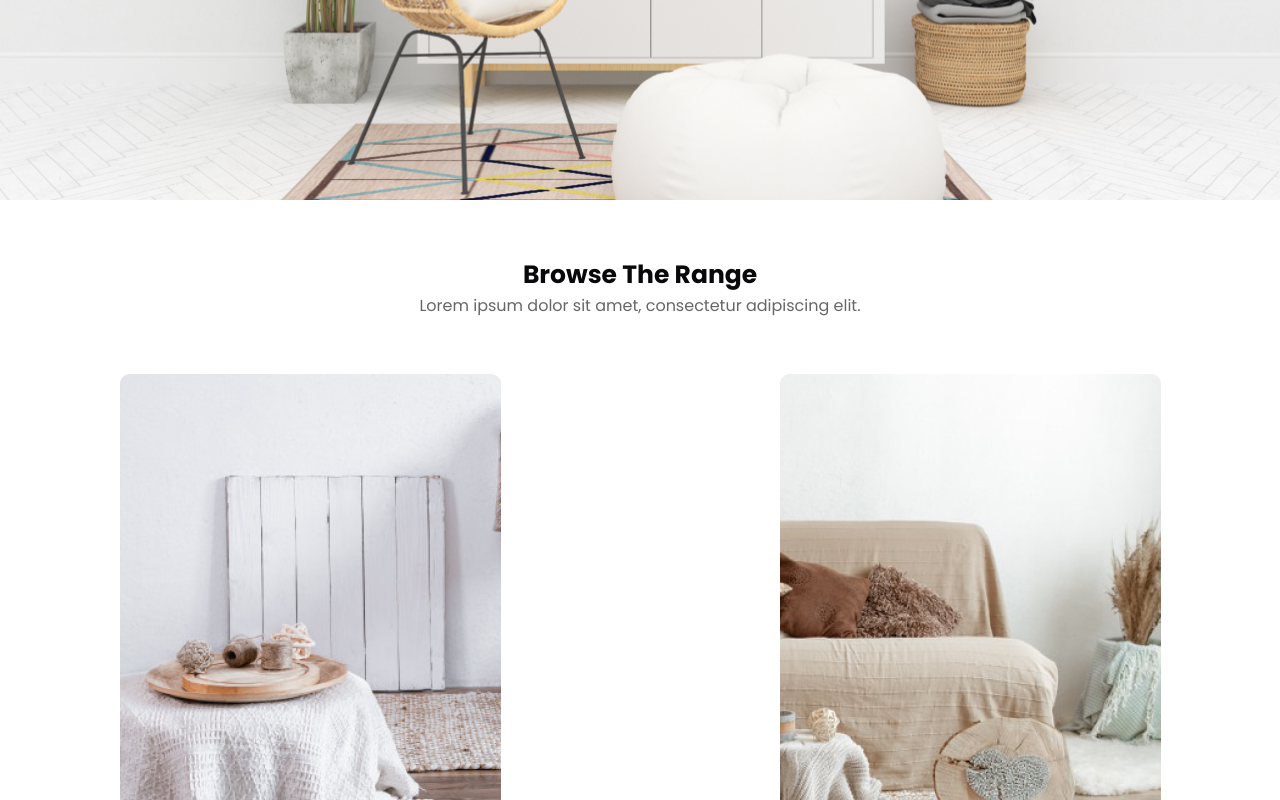
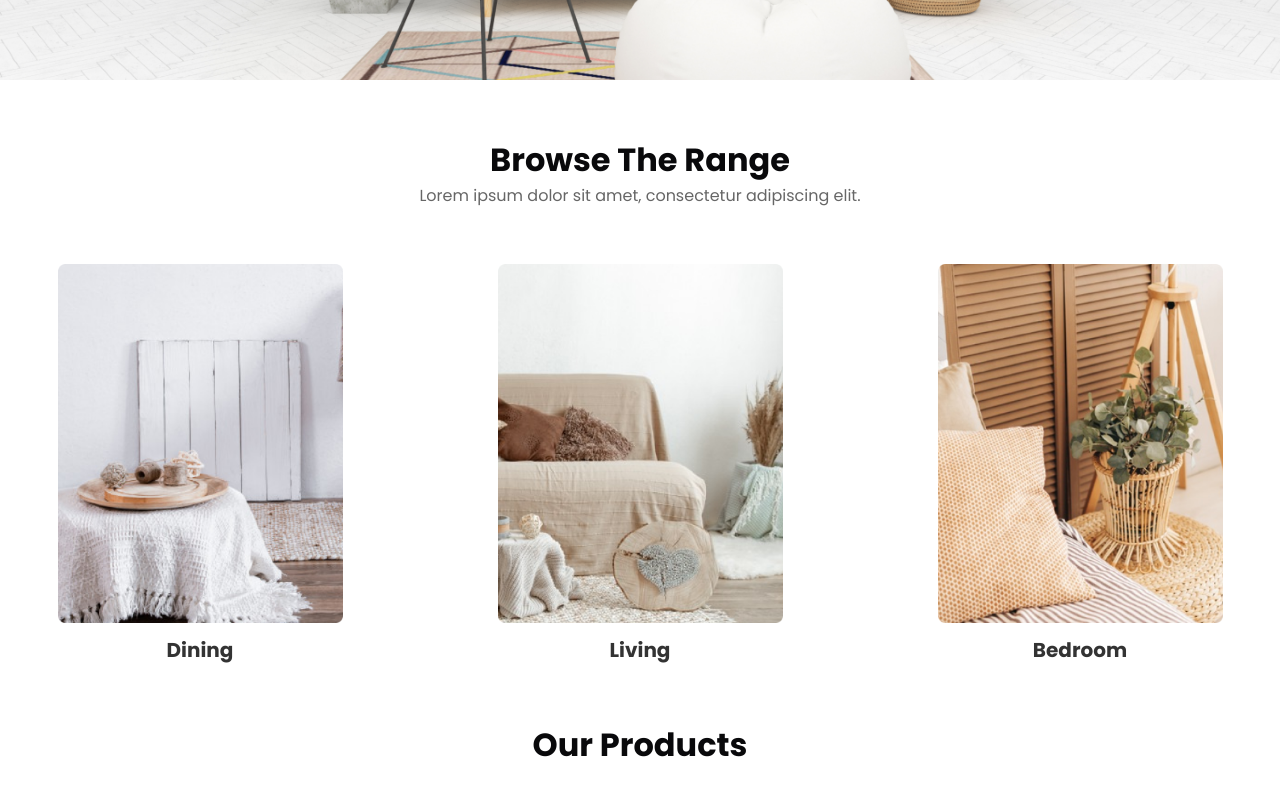
Before and after one commit to mairanoor412/ui-ux-hackathon, a Next.js app: page / in a window 1280 px wide. Shown: the part 600-1400 px from the top of the page. Built offline with nearby package versions, Linux system fonts and the light colour scheme.

Commit message:
commit changes

```diff
--- a/src/app/components/browse-the-range/browse-the-range.tsx
+++ b/src/app/components/browse-the-range/browse-the-range.tsx
@@ -8,38 +8,38 @@ const BrowseTheRange = ()=>{
         <div className="overflow-x-hidden w-full  bg-secondary">
             {/* heading */}
             <div className="grid grid-cols-1 place-items-center py-14">
-                <h1 className="text-[16px] sm:text-[20px] md:text-[25px] font-[700] xl:text-[32px] "> Browse The Range </h1>
+                <h1 className="text-[22px] sm:text-[25px] md:text-[30px] lg:text-[32px] font-[700] xl:text-[32px] "> Browse The Range </h1>
                 <p className="text-[10px] sm:text-[14px] md:text-[16px] xl:text-[20px] text-[#666666]"> Lorem ipsum dolor sit amet, consectetur adipiscing elit. </p>
             </div>
 
             {/* cards */}
-            <div className="xl:w-[1183px] xl:m-auto">
+            <div className=" xl:w-[1183px] xl:m-auto">
                 {/* container */}
-                <div className="grid grid-cols-1 justify-items-center gap-10  lg:grid-cols-2 xl:grid-cols-3">
+                <div className="grid grid-cols-1 justify-items-center gap-10 md:grid-cols-2  lg:grid-cols-3">
 
                     {/* card-1 */}
                     <div>
-                        <Image src="/image/browse/1-Mask Group.png" alt="image" width={381} height={440}  />
-                        <div className=" w-[381px] flex justify-center">
-                        <p className="text-[24px] font-[600] text-[#333333] pt-3"> Dining </p>
+                        <Image src="/image/browse/1-Mask Group.png" alt="image" width={381} height={440} className="w-[285px] xl:w-[381px]"  />
+                        <div className="w-[285px]  xl:w-[381px] flex justify-center">
+                        <p className="text-[18px] md:text-[20px] xl:text-[24px] font-[600] text-[#333333] pt-3"> Dining </p>
                         </div>
                     </div>
 
 
                      {/* card-2 */}
                      <div>
-                        <Image src="/image/browse/2-Image-living room.png" alt="image" width={381} height={440}  />
-                        <div className=" w-[381px] flex justify-center">
-                        <p className="text-[24px] font-[600] text-[#333333] pt-3"> Living </p>
+                        <Image src="/image/browse/2-Image-living room.png" alt="image" width={381} height={440} className="w-[285px] xl:w-[381px]"  />
+                        <div className="w-[285px] xl:w-[381px] flex justify-center">
+                        <p className="text-[18px] md:text-[20px] xl:text-[24px] font-[600] text-[#333333] pt-3"> Living </p>
                         </div>
                     </div>
 
 
                      {/* card-3 */}
-                     <div className="lg:hidden xl:block">
-                        <Image src="/image/browse/3-Mask Group (1).png" alt="image" width={381} height={440}  />
-                        <div className=" w-[381px] flex justify-center">
-                        <p className="text-[24px] font-[600] text-[#333333] pt-3"> Bedroom </p>
+                     <div className="md:hidden lg:block">
+                        <Image src="/image/browse/3-Mask Group (1).png" alt="image" width={381} height={440} className="w-[285px] xl:w-[381px]"  />
+                        <div className="w-[285px] xl:w-[381px] flex justify-center">
+                        <p className="text-[18px] md:text-[20px] xl:text-[24px] font-[600] text-[#333333] pt-3"> Bedroom </p>
                         </div>
                     </div>
                 </div>
--- a/src/app/components/furniture/furniture.tsx
+++ b/src/app/components/furniture/furniture.tsx
@@ -7,7 +7,7 @@ const Furniture = ()=>{
              {/* heading */}
              <div className="grid grid-cols-1 place-items-center py-14">
              <p className="text-[10px] sm:text-[14px] md:text-[16px] xl:text-[20px] text-[#666666]"> Share your setup with </p>
-                <h1 className="text-[16px] sm:text-[20px] md:text-[25px] font-[700] xl:text-[40px] "> #FuniroFurniture </h1>
+                <h1 className="text-[22px] sm:text-[25px] md:text-[30px] lg:text-[32px] font-[700] xl:text-[40px] "> #FuniroFurniture </h1>
             </div>
             {/* container */}
             <div className=" grid grid-cols-12 grid-rows-2 gap-1 sm:gap-2 lg:gap-3  xl:h-auto">
--- a/src/app/components/hero-section/hero-section.tsx
+++ b/src/app/components/hero-section/hero-section.tsx
@@ -49,10 +49,10 @@ const HeroSection = ()=>{
 
             {/* background image */}
 
-            <div className="bg-[url('/image/hero-section/scandinavian-interior-mockup-wall-decal-background-1.png')] h-[250px] sm:h-[45vh] md:h-[70vh] lg:h-[90vh] xl:h-[716.83px]  bg-cover bg-center   ">
+            <div className="bg-[url('/image/hero-section/scandinavian-interior-mockup-wall-decal-background-1.png')] h-[250px] sm:h-[350px] md:h-[550px] lg:h-[600px] xl:h-[716.83px]  bg-cover bg-center   ">
 
             {/* content */}
-            <div className="w-[150px] px-3 py-2 absolute top-[80px] right-[25px]  sm:w-[240px] sm:px-6 sm:py-3 sm:top-[50px] sm:right-0 sm:mr-3 md:w-[350px] md:px-5 md:pb-5  md:top-[140px] md:right-0 md:mr-10 lg:w-[450px] lg:px-10 lg:py-10 lg:top-[150px] lg:right-0 lg:mr-16   xl:w-[663px] xl:h-[443px] bg-[#FFF3E3]  xl:top-[165px] xl:left-[739px] rounded-[5px] sm:rounded-[10px]">
+            <div className="w-[150px] px-3 py-2 absolute top-[80px] right-[25px]  sm:w-[240px] sm:px-6 sm:py-3 sm:top-[95px] sm:right-0 sm:mr-3 md:w-[350px] md:px-5 md:pb-5  md:top-[200px] md:right-0 md:mr-10 lg:w-[450px] lg:px-10 lg:py-10 lg:top-[150px] lg:right-0 lg:mr-20   xl:w-[663px] xl:h-[443px] bg-[#FFF3E3]  xl:top-[165px] xl:left-[739px] rounded-[5px] sm:rounded-[10px]">
                 {/* container */}
                 <div className="flex flex-col gap-[2px] sm:gap-[4px] md:gap-[7px] lg:gap-[6px] xl:gap-2 xl:w-[561px] xl:h-[344px]  xl:mx-auto  ">
                     <p className="text-[6px] sm:text-[9px] md:text-[12px] lg:text-[14px] xl:text-[16px] font-[600]"> New Arrival </p>
--- a/src/app/components/our-products/our-products.tsx
+++ b/src/app/components/our-products/our-products.tsx
@@ -9,7 +9,7 @@ const OurProducts = ()=>{
       <div className=" overflow-x-hidden w-full bg-secondary">
         {/* heading */}
         <div className="grid grid-cols-1 place-items-center py-14">
-            <h1 className="text-[16px] sm:text-[20px] md:text-[25px] font-[700] xl:text-[40px] "> Our Products </h1>
+            <h1 className="text-[22px] sm:text-[25px] md:text-[30px] lg:text-[32px] font-[700] xl:text-[40px] "> Our Products </h1>
 
         </div>
 
```
